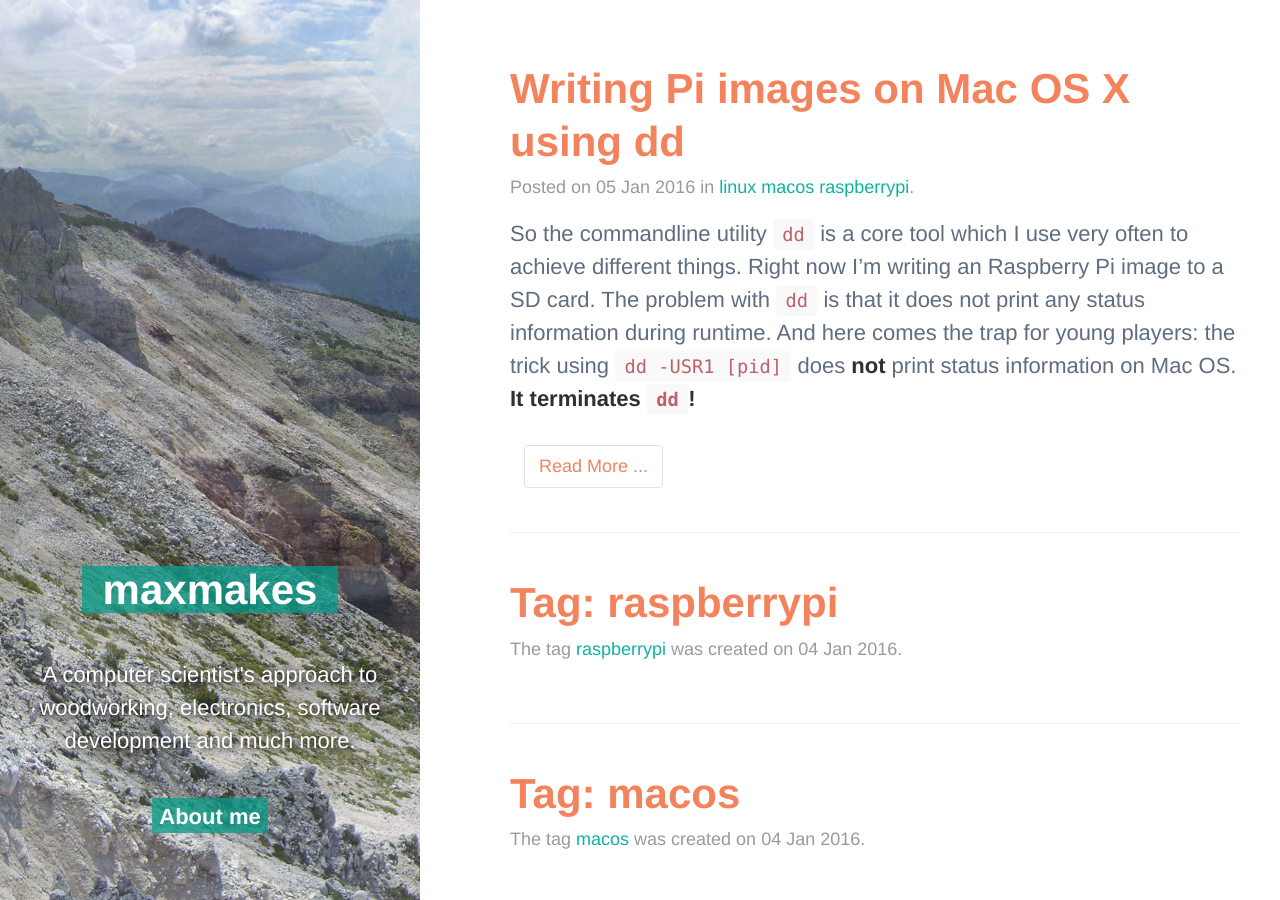
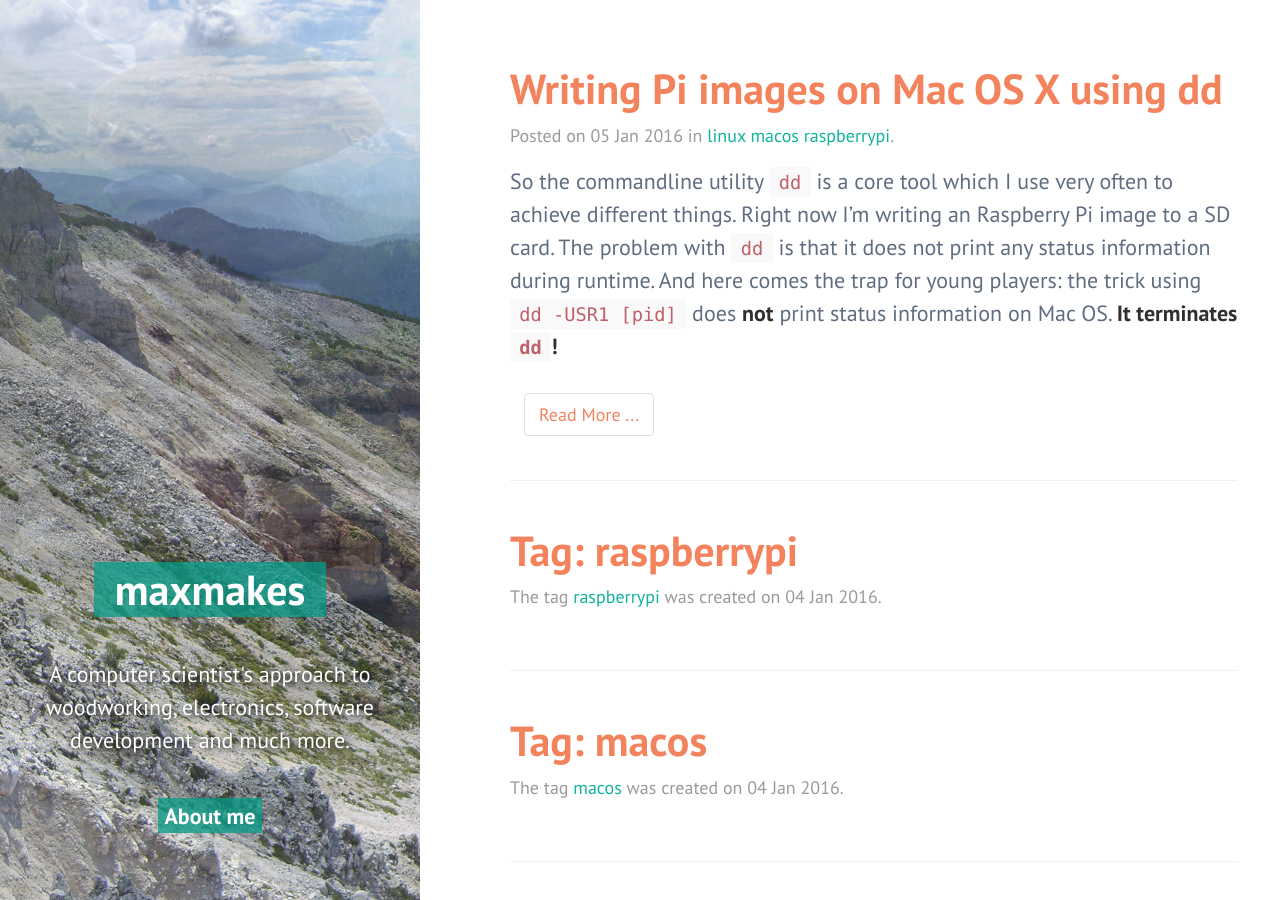
Before and after one commit to maxstrauch/maxstrauch.github.io, a Jekyll site: the page built from index.html, in a window 1280 px wide and 900 px high. Built offline with Jekyll 4.4.1, drawn with Linux system fonts in a browser that asks for light colours; the list of posts is cut into pages by our own code.

Commit message:
Added Google Font CDN for PT Sans

```diff
--- a/_includes/head.html
+++ b/_includes/head.html
@@ -3,6 +3,7 @@
 	<meta http-equiv="content-type" content="text/html; charset=UTF-8" />
 	<meta http-equiv="X-UA-Compatible" content="IE=edge" />
 	<meta name="viewport" content="width=device-width, initial-scale=1.0, maximum-scale=1" />
+	<link href='https://fonts.googleapis.com/css?family=PT+Sans:400,700,400italic' rel='stylesheet' type='text/css'>
 	<title>{% if page.title %}{{ page.title }}{% else %}{{ site.title }}{% endif %}</title>
 	<meta name="description" content="{% if page.meta_description %}{{ page.meta_description | strip_html | strip_newlines | truncate: 160 }}{% else %}{{ site.meta_description }}{% endif %}" />
 	<meta name="keywords" content="{% if page.meta_keywords %}{{ page.meta_keywords | strip_html | strip_newlines | truncate: 160 }}{% else %}{{ site.meta_keywords }}{% endif %}">
```
